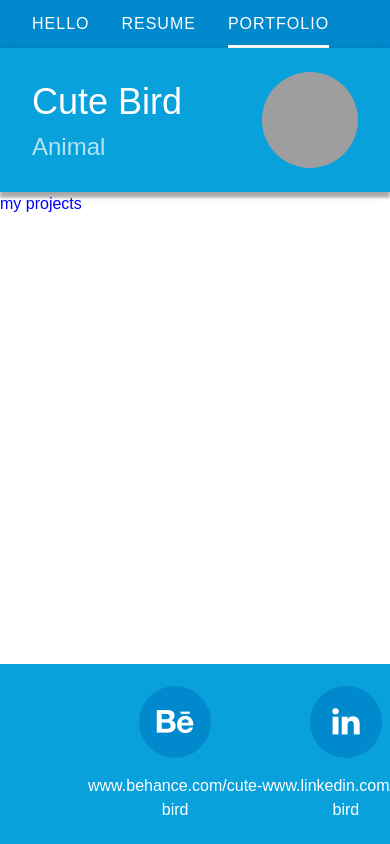
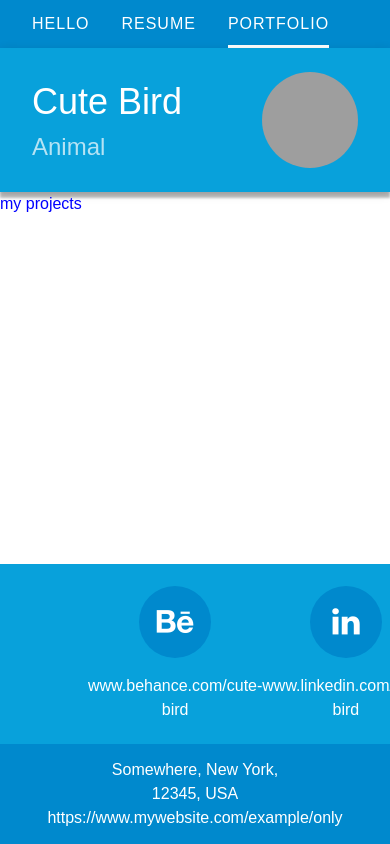
Before and after one commit to ksmai/resume-template, a Vue app: page /portfolio in a window 390 px wide. Shown: the top 844 px of the page. Built offline with nearby package versions, Linux system fonts and the light colour scheme; grey boxes are pictures that could not be loaded.

Commit message:
Implement AppFooter component

```diff
--- a/src/App.vue
+++ b/src/App.vue
@@ -4,6 +4,7 @@
     <app-header></app-header>
     <router-view class="main"></router-view>
     <app-contact></app-contact>
+    <app-footer></app-footer>
   </div>
 </template>
 
@@ -11,9 +12,10 @@
   import AppNavbar from './components/Navbar';
   import AppHeader from './components/Header';
   import AppContact from './components/Contact';
+  import AppFooter from './components/Footer';
 
   export default {
-    components: { AppNavbar, AppHeader, AppContact },
+    components: { AppNavbar, AppHeader, AppContact, AppFooter },
   };
 </script>
 
--- /dev/null
+++ b/src/components/Footer.vue
@@ -0,0 +1,34 @@
+<template lang="pug">
+  footer.footer
+    span.address {{address}}
+    span.website {{website}}
+</template>
+
+<script>
+  export default {
+    data() {
+      return {
+        address: 'Somewhere, New York, 12345, USA',
+        website: 'https://www.mywebsite.com/example/only',
+      };
+    }
+  };
+</script>
+
+<style scoped lang="scss">
+  .footer {
+    background-color: #0089cd;
+    display: flex;
+    justify-content: space-between;
+    align-items: center;
+    padding: 14px 88px;
+    color: #fff;
+  }
+
+  @media (max-width: 768px) {
+    .footer {
+      flex-direction: column;
+      text-align: center;
+    }
+  }
+</style>
```
